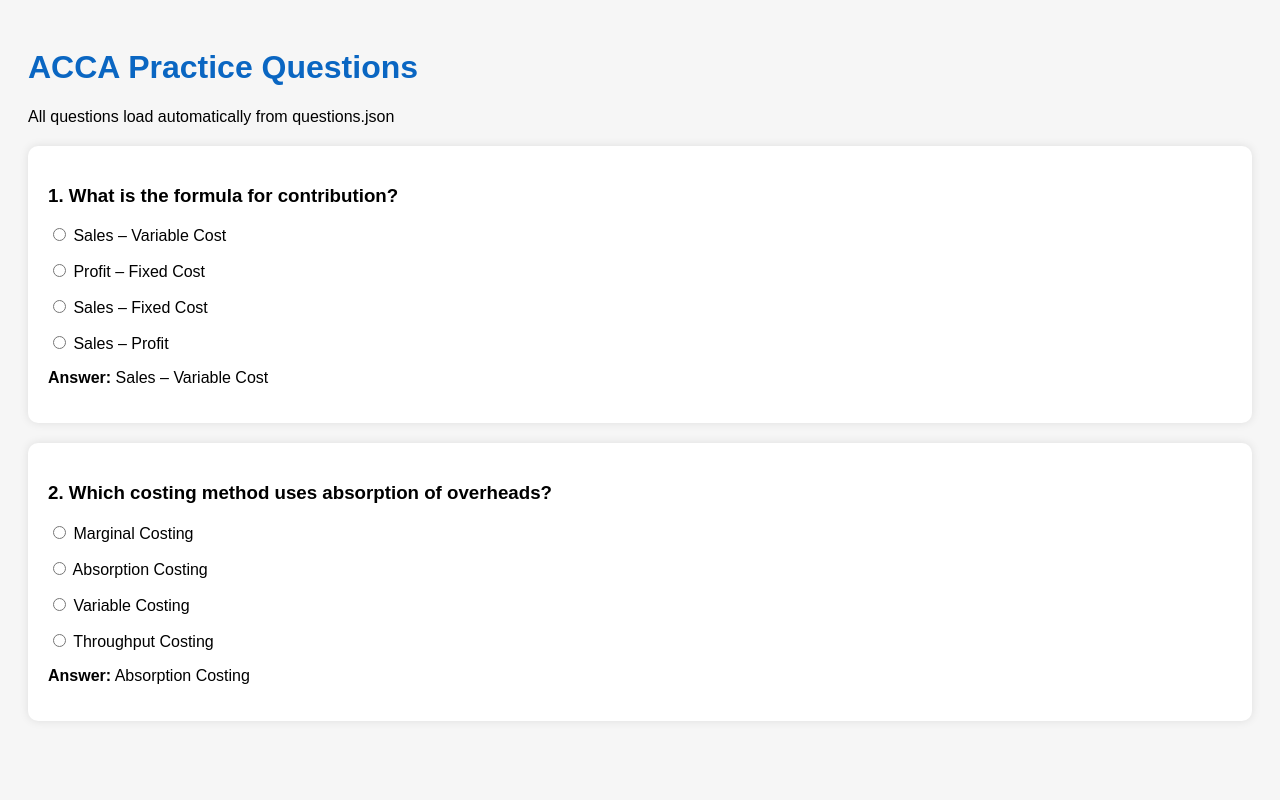
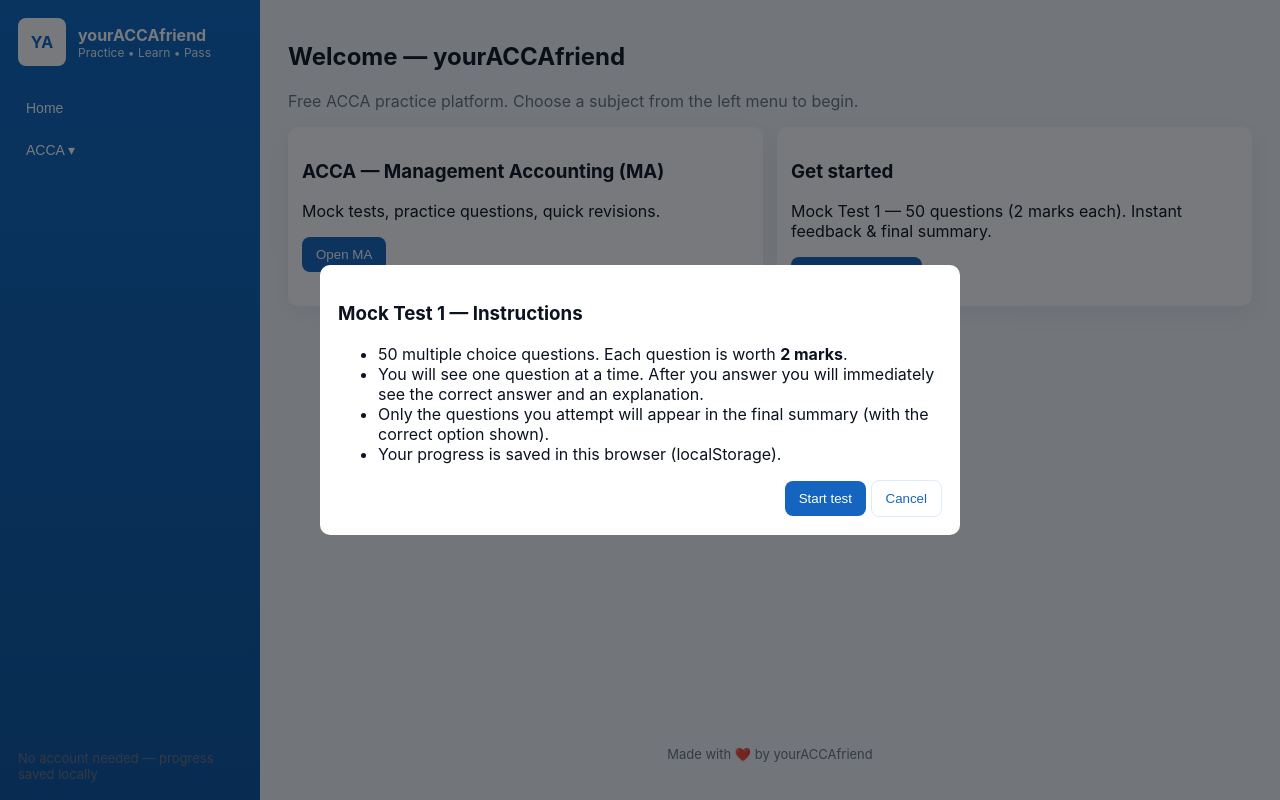
Before and after one commit to yourACCAfriend/yourACCAfriend.github.io, a plain HTML site: page index.html in a window 1280 px wide. Drawn offline with Linux system fonts and the light colour scheme.

Commit message:
Update index.html

```diff
--- a/index.html
+++ b/index.html
@@ -1,16 +1,132 @@
-<!DOCTYPE html>
-<html>
+<!doctype html>
+<html lang="en">
 <head>
-  <title>Your ACCA Friend</title>
-  <link rel="stylesheet" href="styles.css">
+  <meta charset="utf-8" />
+  <title>Your ACCA Friend — MA Mock Test</title>
+  <meta name="viewport" content="width=device-width,initial-scale=1" />
+  <link rel="stylesheet" href="app.css" />
 </head>
 <body>
+  <div class="app">
+    <aside class="sidebar">
+      <div class="brand">
+        <div class="logo">YA</div>
+        <div class="brand-text">
+          <div class="brand-title">yourACCAfriend</div>
+          <div class="brand-sub">Practice • Learn • Pass</div>
+        </div>
+      </div>
 
-<h1>ACCA Practice Questions</h1>
-<p>All questions load automatically from questions.json</p>
+      <nav class="menu">
+        <button class="menu-item" data-nav="home">Home</button>
 
-<div id="quizBox"></div>
+        <div class="menu-group">
+          <button class="menu-item has-children" data-toggle="accagroup">ACCA ▾</button>
+          <div class="children" id="accagroup">
+            <button class="menu-item child" data-nav="acca">ACCA Home</button>
+            <button class="menu-item child has-children" data-toggle="maGroup">MA ▸</button>
+            <div class="children" id="maGroup">
+              <button class="menu-item child2" data-nav="ma">MA Overview</button>
+              <button class="menu-item child2" data-nav="ma-mock1">Mock Test 1</button>
+            </div>
+          </div>
+        </div>
 
-<script src="script.js"></script>
+        <div style="flex:1"></div>
+
+        <div class="menu-footer">
+          <div class="small muted">No account needed — progress saved locally</div>
+        </div>
+      </nav>
+    </aside>
+
+    <main class="content">
+      <!-- Home -->
+      <section id="page-home" class="page">
+        <h1>Welcome — yourACCAfriend</h1>
+        <p class="lead">Free ACCA practice platform. Choose a subject from the left menu to begin.</p>
+        <div class="cards">
+          <div class="card">
+            <h3>ACCA — Management Accounting (MA)</h3>
+            <p>Mock tests, practice questions, quick revisions.</p>
+            <button class="btn" data-nav="ma">Open MA</button>
+          </div>
+          <div class="card">
+            <h3>Get started</h3>
+            <p>Mock Test 1 — 50 questions (2 marks each). Instant feedback & final summary.</p>
+            <button class="btn" data-nav="ma-mock1">Start Mock Test 1</button>
+          </div>
+        </div>
+      </section>
+
+      <!-- ACCA -->
+      <section id="page-acca" class="page hidden">
+        <h1>ACCA — Resources</h1>
+        <p class="lead">Choose subject and mock tests from the left.</p>
+        <ul>
+          <li>Management Accounting (MA)</li>
+          <li>Financial Accounting (FA) — coming soon</li>
+        </ul>
+      </section>
+
+      <!-- MA Overview -->
+      <section id="page-ma" class="page hidden">
+        <h1>Management Accounting (MA)</h1>
+        <p class="lead">Mock Test 1: practice 50 MCQs. Each question = 2 marks.</p>
+        <div class="panel">
+          <button class="btn" data-nav="ma-mock1">Start Mock Test 1</button>
+        </div>
+      </section>
+
+      <!-- Mock Test 1 -->
+      <section id="page-ma-mock1" class="page hidden">
+        <div class="quiz-header">
+          <div>
+            <h2>MA — Mock Test 1</h2>
+            <div class="small">50 questions • Each question = <strong>2 marks</strong></div>
+          </div>
+          <div class="status">
+            <div class="small">Progress: <span id="progressText">0 / 50</span></div>
+            <div class="small">Score: <span id="liveScore">0</span> / <span id="maxScore">100</span></div>
+            <div class="small">Time: <span id="timeElapsed">00:00</span></div>
+          </div>
+        </div>
+
+        <div id="quizArea" class="quiz-area">
+          <!-- question box injected here -->
+        </div>
+
+        <div class="quiz-controls">
+          <button id="nextBtn" class="btn" disabled>Next Question</button>
+          <button id="endBtn" class="btn secondary">End Test</button>
+        </div>
+
+        <div id="summaryArea" class="hidden summary-area"></div>
+      </section>
+
+      <footer class="site-footer">
+        <div>Made with ❤️ by yourACCAfriend</div>
+      </footer>
+    </main>
+  </div>
+
+  <!-- Disclaimer modal (hidden by default) -->
+  <div id="disclaimerModal" class="modal hidden">
+    <div class="modal-box">
+      <h3>Mock Test 1 — Instructions</h3>
+      <ul>
+        <li>50 multiple choice questions. Each question is worth <strong>2 marks</strong>.</li>
+        <li>You will see one question at a time. After you answer you will immediately see the correct answer and an explanation.</li>
+        <li>Only the questions you attempt will appear in the final summary (with the correct option shown).</li>
+        <li>Your progress is saved in this browser (localStorage).</li>
+      </ul>
+      <div style="text-align:right">
+        <button id="startAccept" class="btn">Start test</button>
+        <button id="startCancel" class="btn secondary">Cancel</button>
+      </div>
+    </div>
+  </div>
+
+  <script src="app.js"></script>
 </body>
 </html>
```
